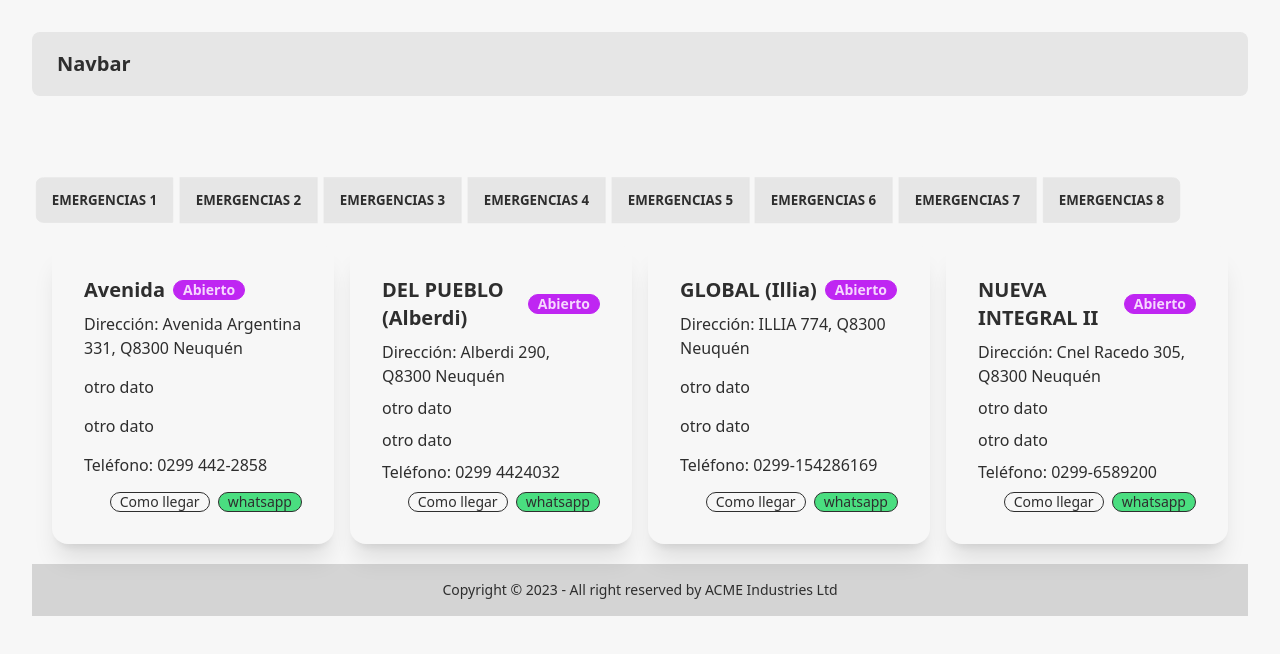
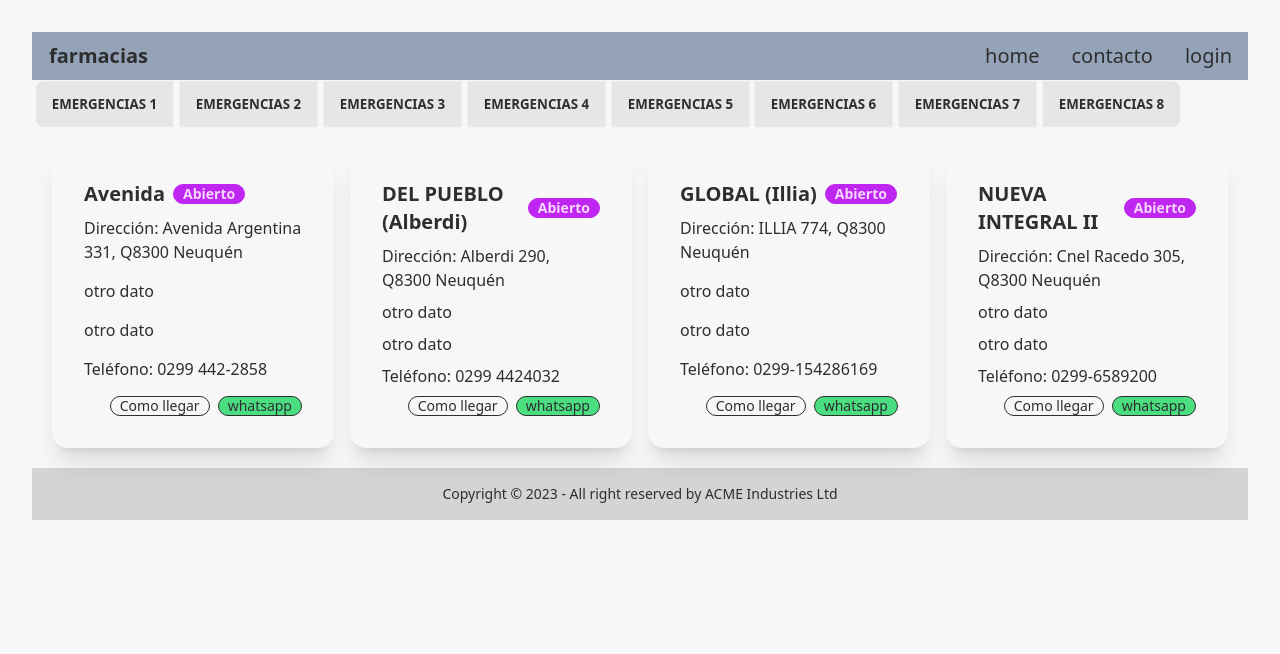
Before and after one commit to No-Country/C13-03-n-Java-React, a React (Vite) app in the folder front/: page / in a window 1280 px wide. Shown: the top 654 px of the page. Built offline with nearby package versions, Linux system fonts and the light colour scheme.

Commit message:
agregamos nav

```diff
--- a/front/src/layout/Navbar/Navbar.jsx
+++ b/front/src/layout/Navbar/Navbar.jsx
@@ -2,9 +2,46 @@ import React from 'react'
 
 const Navbar = () => {
 	return (
-		<div className='navbar bg-base-200 rounded-lg mb-20'>
-			<a className='btn btn-ghost normal-case text-xl'>Navbar</a>
-		</div>
+		<nav className='bg-slate-400 md:flex md:items-center md:justify-between'>
+			<div className='flex justify-between items-center'>
+				<div>
+					<a className='btn btn-ghost normal-case text-xl'>farmacias</a>
+				</div>
+
+				<span className='text-3xl cursor-pointer mx-2 md:hidden block'>
+					<ion-icon
+						name='menu'
+						onclick='Menu(this)'
+					></ion-icon>
+				</span>
+			</div>
+			<ul className='md:flex md:items-center z-[-1] md:z-auto md:static absolute  w-full left-0 md:w-auto md:py-0 py-4 md:pl-0 pl-7 md:opacity-100 opacity-0 top-[-400px] transition-all ease-in duration-500'>
+				<li className='mx-4 my-6 md:my-0'>
+					<a
+						href='#'
+						className='text-xl hover:text-cyan-500 duration-500'
+					>
+						home{' '}
+					</a>
+				</li>
+				<li className='mx-4 my-6 md:my-0'>
+					<a
+						href='#'
+						className='text-xl hover:text-cyan-500 duration-500'
+					>
+						contacto
+					</a>
+				</li>
+				<li className='mx-4 my-6 md:my-0'>
+					<a
+						href='#'
+						className='text-xl hover:text-cyan-500 duration-500'
+					>
+						login
+					</a>
+				</li>
+			</ul>
+		</nav>
 	)
 }
 
```
